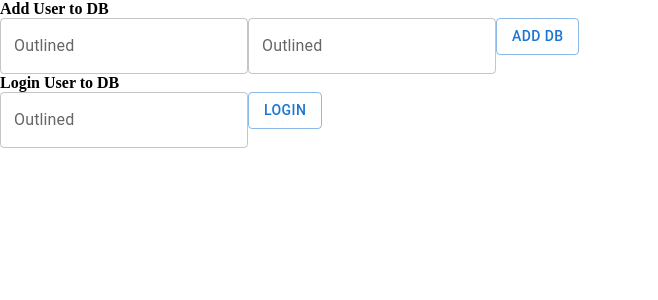
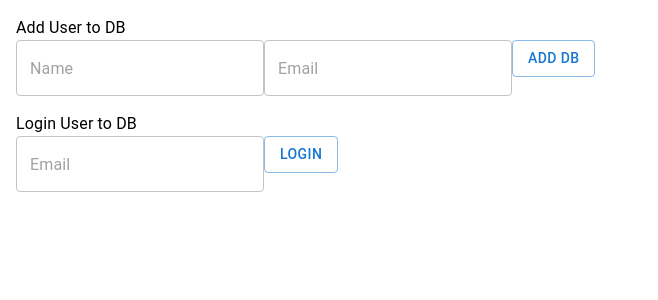
Before and after one commit to kriti2497/mock-chat-app, a Next.js app: page /login in a window 1280 px wide. Shown: the top 300 px of the page, without its empty margins (0-658 px from the left). Built offline with nearby package versions, Linux system fonts and the light colour scheme; no server answers; the database is empty.

Commit message:
fix: UI fixes

```diff
--- a/components/add-db.js
+++ b/components/add-db.js
@@ -1,4 +1,4 @@
-import { Button, Grid, TextField } from '@mui/material';
+import { Button, Grid, TextField, Typography } from '@mui/material';
 import React, { useState } from 'react';
 import { useCollection } from 'react-firebase-hooks/firestore';
 import checkUserExists from '../utils/checkUserExists';
@@ -51,11 +51,10 @@ const AddDB = () => {
     }
   };
   return (
-    <Grid item>
-      <h4>Add User to DB</h4>
+    <Grid item m={2}>
+      <Typography>Add User to DB</Typography>
       <TextField
         id='outlined-basic1'
-        label='Outlined'
         placeholder='Name'
         value={name}
         onChange={(e) => setname(e.target.value)}
@@ -63,7 +62,6 @@ const AddDB = () => {
       />
       <TextField
         id='outlined-basic'
-        label='Outlined'
         placeholder='Email'
         value={email}
         onChange={(e) => setemail(e.target.value)}
--- a/components/chat-window/mesages-window.js
+++ b/components/chat-window/mesages-window.js
@@ -21,8 +21,8 @@ const MessagesWindow = () => {
   const { userAuth } = useContext(AuthContext);
 
   useEffect(() => {
-    endOfMsgRef.current.scrollIntoView();
-  }, []);
+    scrollToBottom();
+  }, [messagesSnapshot]);
 
   const scrollToBottom = () => {
     endOfMsgRef.current.scrollIntoView({
--- a/components/login-user.js
+++ b/components/login-user.js
@@ -1,4 +1,4 @@
-import { Button, Grid, TextField } from '@mui/material';
+import { Button, Grid, TextField, Typography } from '@mui/material';
 import React, { useState, useContext } from 'react';
 import { useCollection } from 'react-firebase-hooks/firestore';
 import checkUserExists from '../utils/checkUserExists';
@@ -20,11 +20,11 @@ const LoginUser = () => {
     }
   };
   return (
-    <Grid item>
-      <h4>Login User to DB</h4>
+    <Grid item m={2}>
+      <Typography>Login User to DB</Typography>
       <TextField
         id='outlined-basic'
-        label='Outlined'
+        placeholder='Email'
         value={email}
         onChange={(e) => setemail(e.target.value)}
         variant='outlined'
```
